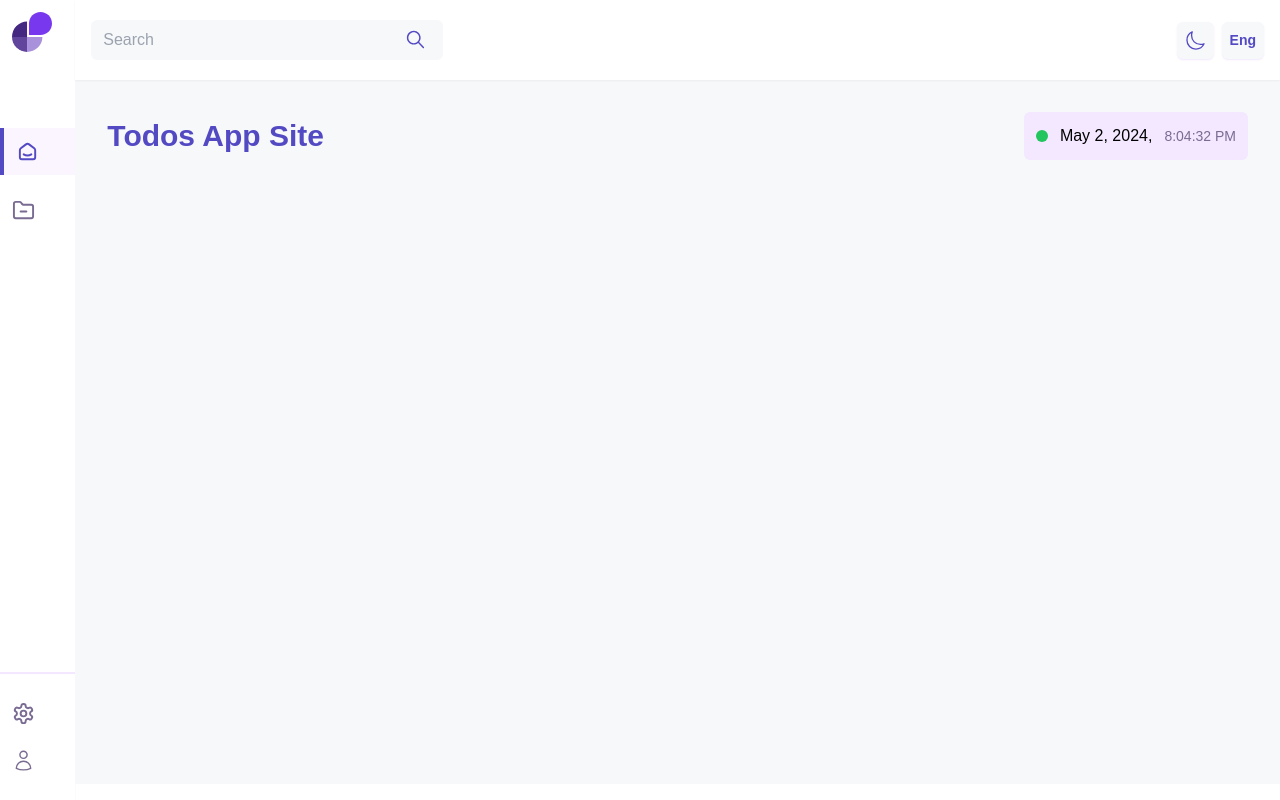
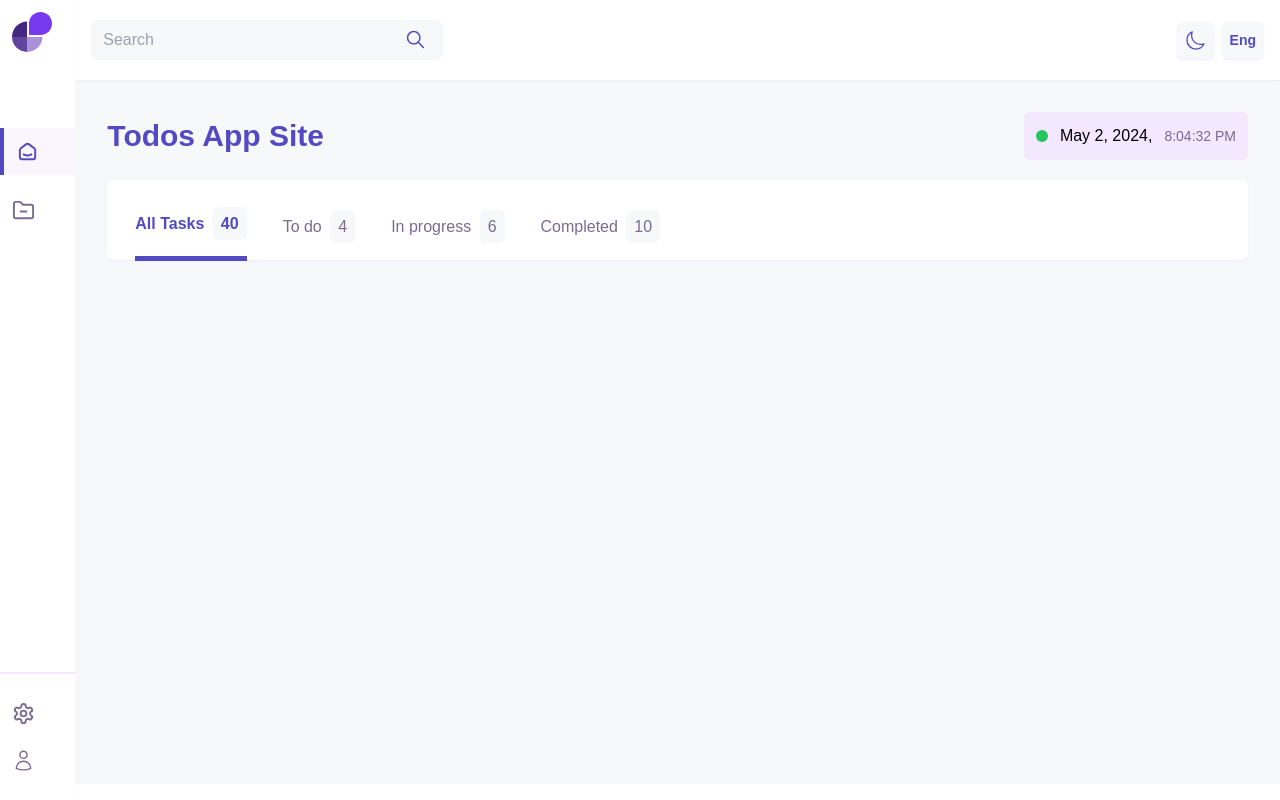
Before and after one commit to shemajolivetgislain/todos-app, a React (Vite) app: page / in a window 1280 px wide. Built offline with nearby package versions, Linux system fonts and the light colour scheme.

Commit message:
implemented tabs filtering

```diff
--- a/src/components/MainHolder.jsx
+++ b/src/components/MainHolder.jsx
@@ -1,15 +1,18 @@
 import PropTypes from "prop-types";
 
-const MainHolder = ({ children }) => {
+const MainHolder = ({ children, className }) => {
   return (
-    <section className="w-full min-h-[88vh] h-[88vh] p-8 bg-whiteTheme-lightAccent">
+    <section
+      className={`w-full min-h-[88vh] h-[88vh] p-8 bg-whiteTheme-lightAccent ${className}`}
+    >
       {children}
     </section>
   );
 };
 
 MainHolder.propTypes = {
-  children: PropTypes.node.isRequired,
+  children: PropTypes.node,
+  className: PropTypes.string,
 };
 
 export default MainHolder;
--- /dev/null
+++ b/src/components/sections/TodosFilters.jsx
@@ -0,0 +1,35 @@
+import { useState } from "react";
+import { todosPathLink } from "../../constants/todosPath";
+
+
+const TodosFilters = () => {
+  const [activeTab, setActiveTab] = useState("all");
+
+  //   Handling changing tabs
+  const handleTabClick = (tab) => {
+    setActiveTab(tab.path);
+  };
+  return (
+    <section className="w-full h-20 rounded-md bg-whiteTheme-backgroundColor shadow-sm shadow-purple-100 px-7">
+      <ul className=" flex items-center gap-9 pt-3">
+        {todosPathLink.links.map((tab, index) => (
+          <li
+            key={index}
+            className={`${
+              tab.path === activeTab &&
+              "border-b-[5px] border-whiteTheme-primaryColor text-whiteTheme-primaryColor font-semibold"
+            } py-5 cursor-pointer text-whiteTheme-accentColor`}
+            onClick={() => handleTabClick(tab)}
+          >
+            {tab.title}{" "}
+            <span className="ml-1 p-2 bg-whiteTheme-lightAccent rounded-md">
+              {tab.size}
+            </span>
+          </li>
+        ))}
+      </ul>
+    </section>
+  );
+};
+
+export default TodosFilters;
--- /dev/null
+++ b/src/constants/todosPath.js
@@ -0,0 +1,24 @@
+export const todosPathLink = {
+  links: [
+    {
+      title: "All Tasks",
+      path: "all",
+      size: 40,
+    },
+    {
+      title: "To do",
+      path: "todo",
+      size: 4,
+    },
+    {
+      title: "In progress",
+      path: "inprogress",
+      size: 6,
+    },
+    {
+      title: "Completed",
+      path: "completed",
+      size: 10,
+    },
+  ],
+};
--- a/src/layout/ActionBar.jsx
+++ b/src/layout/ActionBar.jsx
@@ -1,4 +1,4 @@
-import ActionButton from "../components/inputs/ActionButton";
+import ActionButton from "../components/buttons/ActionButton";
 import { IoMoonOutline } from "react-icons/io5";
 
 const ActionBar = () => {
@@ -8,7 +8,9 @@ const ActionBar = () => {
         <IoMoonOutline className="text-whiteTheme-primaryColor" size={21} />
       </ActionButton>
       <ActionButton>
-        <p className="text-sm text-whiteTheme-primaryColor font-semibold">Eng</p>
+        <p className="text-sm text-whiteTheme-primaryColor font-semibold">
+          Eng
+        </p>
       </ActionButton>
     </div>
   );
--- a/src/pages/Home/index.jsx
+++ b/src/pages/Home/index.jsx
@@ -1,10 +1,12 @@
 import MainHolder from "../../components/MainHolder";
 import DashboardHeader from "../../components/sections/DashboardHeader";
+import TodosFilters from "../../components/sections/TodosFilters";
 
 const HomePage = () => {
   return (
-    <MainHolder>
+    <MainHolder className={"flex flex-col  gap-5"}>
       <DashboardHeader />
+      <TodosFilters />
     </MainHolder>
   );
 };
```
Also changed, not shown: src/components/buttons/ActionButton.jsx (renamed from src/components/inputs/ActionButton.jsx).
